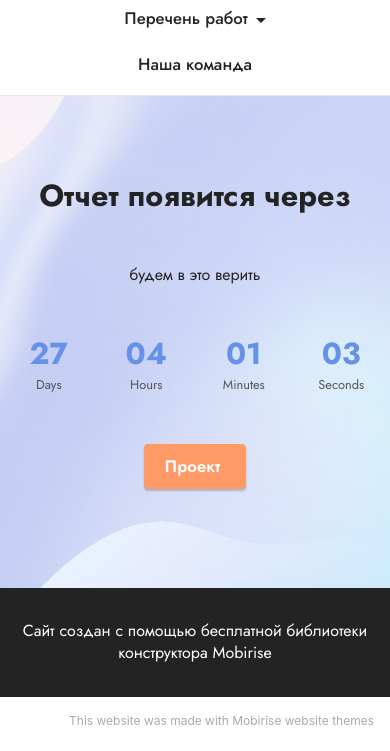
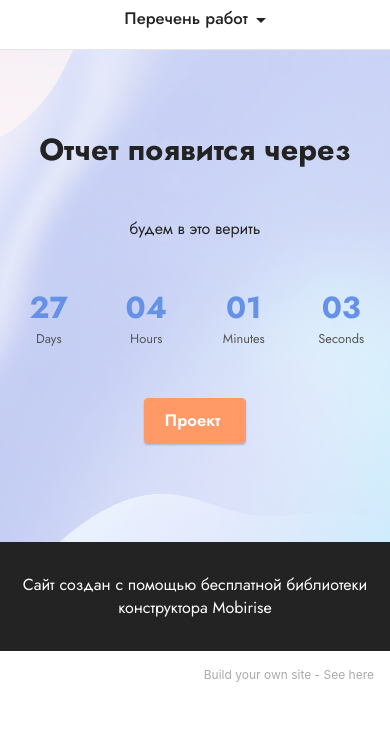
Before and after one commit to OculusDei/IT, a plain HTML site: page page3.html in a window 390 px wide. Both pictures are taken after a click on the button "Toggle navigation". Shown: the part 93-844 px from the top of the page. Drawn offline with Linux system fonts and the light colour scheme.

Commit message:
create github pages

```diff
--- a/index.html
+++ b/index.html
@@ -48,9 +48,7 @@
                 </div>
             </button>
             <div class="collapse navbar-collapse" id="navbarSupportedContent">
-                <ul class="navbar-nav nav-dropdown nav-right" data-app-modern-menu="true"><li class="nav-item dropdown"><a class="nav-link link text-black dropdown-toggle display-4" href="#" data-toggle="dropdown-submenu" aria-expanded="false">Перечень работ</a><div class="dropdown-menu"><a class="text-black dropdown-item text-primary display-4" href="page1.html">Лабораторная работа 1</a><a class="text-black dropdown-item text-primary display-4" href="page2.html" aria-expanded="false">Лабораторная работа 2</a><a class="text-black dropdown-item text-primary display-4" href="page3.html" aria-expanded="false">Лабораторная работа 3</a></div></li>
-                    <li class="nav-item"><a class="nav-link link text-black text-primary display-4" href="page4.html">
-                            Наша команда</a></li></ul>
+                <ul class="navbar-nav nav-dropdown nav-right" data-app-modern-menu="true"><li class="nav-item dropdown"><a class="nav-link link text-black dropdown-toggle display-4" href="#" data-toggle="dropdown-submenu" aria-expanded="false">Перечень работ</a><div class="dropdown-menu"><a class="text-black dropdown-item text-primary display-4" href="page1.html">Лабораторная работа 1</a><a class="text-black dropdown-item text-primary display-4" href="page2.html" aria-expanded="false">Лабораторная работа 2</a><a class="text-black dropdown-item text-primary display-4" href="page3.html" aria-expanded="false">Лабораторная работа 3</a></div></li></ul>
 
 
             </div>
@@ -92,7 +90,7 @@
             </div>
         </div>
     </div>
-</section><section style="background-color: #fff; font-family: -apple-system, BlinkMacSystemFont, 'Segoe UI', 'Roboto', 'Helvetica Neue', Arial, sans-serif; color:#aaa; font-size:12px; padding: 0; align-items: center; display: flex;"><a href="https://mobirise.site/n" style="flex: 1 1; height: 3rem; padding-left: 1rem;"></a><p style="flex: 0 0 auto; margin:0; padding-right:1rem;"><a href="https://mobirise.site/d" style="color:#aaa;">This site</a> was made with Mobirise</p></section><script src="assets/web/assets/jquery/jquery.min.js"></script>  <script src="assets/popper/popper.min.js"></script>  <script src="assets/tether/tether.min.js"></script>  <script src="assets/bootstrap/js/bootstrap.min.js"></script>  <script src="assets/smoothscroll/smooth-scroll.js"></script>  <script src="assets/parallax/jarallax.min.js"></script>  <script src="assets/dropdown/js/nav-dropdown.js"></script>  <script src="assets/dropdown/js/navbar-dropdown.js"></script>  <script src="assets/touchswipe/jquery.touch-swipe.min.js"></script>  <script src="assets/theme/js/script.js"></script>
+</section><section style="background-color: #fff; font-family: -apple-system, BlinkMacSystemFont, 'Segoe UI', 'Roboto', 'Helvetica Neue', Arial, sans-serif; color:#aaa; font-size:12px; padding: 0; align-items: center; display: flex;"><a href="https://mobirise.site/t" style="flex: 1 1; height: 3rem; padding-left: 1rem;"></a><p style="flex: 0 0 auto; margin:0; padding-right:1rem;">Web page was <a href="https://mobirise.site/g" style="color:#aaa;">designed</a> with Mobirise</p></section><script src="assets/web/assets/jquery/jquery.min.js"></script>  <script src="assets/popper/popper.min.js"></script>  <script src="assets/tether/tether.min.js"></script>  <script src="assets/bootstrap/js/bootstrap.min.js"></script>  <script src="assets/smoothscroll/smooth-scroll.js"></script>  <script src="assets/parallax/jarallax.min.js"></script>  <script src="assets/dropdown/js/nav-dropdown.js"></script>  <script src="assets/dropdown/js/navbar-dropdown.js"></script>  <script src="assets/touchswipe/jquery.touch-swipe.min.js"></script>  <script src="assets/theme/js/script.js"></script>
 
 
 </body>
--- a/page3.html
+++ b/page3.html
@@ -47,9 +47,7 @@
                 </div>
             </button>
             <div class="collapse navbar-collapse" id="navbarSupportedContent">
-                <ul class="navbar-nav nav-dropdown nav-right" data-app-modern-menu="true"><li class="nav-item dropdown"><a class="nav-link link text-black dropdown-toggle display-4" href="#" data-toggle="dropdown-submenu" aria-expanded="false">Перечень работ</a><div class="dropdown-menu"><a class="text-black dropdown-item text-primary display-4" href="page1.html">Лабораторная работа 1</a><a class="text-black dropdown-item text-primary display-4" href="page2.html" aria-expanded="false">Лабораторная работа 2</a><a class="text-black dropdown-item text-primary display-4" href="page3.html" aria-expanded="false">Лабораторная работа 3</a></div></li>
-                    <li class="nav-item"><a class="nav-link link text-black text-primary display-4" href="page4.html">
-                            Наша команда</a></li></ul>
+                <ul class="navbar-nav nav-dropdown nav-right" data-app-modern-menu="true"><li class="nav-item dropdown"><a class="nav-link link text-black dropdown-toggle display-4" href="#" data-toggle="dropdown-submenu" aria-expanded="false">Перечень работ</a><div class="dropdown-menu"><a class="text-black dropdown-item text-primary display-4" href="page1.html">Лабораторная работа 1</a><a class="text-black dropdown-item text-primary display-4" href="page2.html" aria-expanded="false">Лабораторная работа 2</a><a class="text-black dropdown-item text-primary display-4" href="page3.html" aria-expanded="false">Лабораторная работа 3</a></div></li></ul>
 
 
             </div>
@@ -98,7 +96,7 @@
             </div>
         </div>
     </div>
-</section><section style="background-color: #fff; font-family: -apple-system, BlinkMacSystemFont, 'Segoe UI', 'Roboto', 'Helvetica Neue', Arial, sans-serif; color:#aaa; font-size:12px; padding: 0; align-items: center; display: flex;"><a href="https://mobirise.site/p" style="flex: 1 1; height: 3rem; padding-left: 1rem;"></a><p style="flex: 0 0 auto; margin:0; padding-right:1rem;"><a href="https://mobirise.site/q" style="color:#aaa;">This website</a> was made with Mobirise website themes</p></section><script src="assets/web/assets/jquery/jquery.min.js"></script>  <script src="assets/popper/popper.min.js"></script>  <script src="assets/tether/tether.min.js"></script>  <script src="assets/bootstrap/js/bootstrap.min.js"></script>  <script src="assets/smoothscroll/smooth-scroll.js"></script>  <script src="assets/dropdown/js/nav-dropdown.js"></script>  <script src="assets/dropdown/js/navbar-dropdown.js"></script>  <script src="assets/touchswipe/jquery.touch-swipe.min.js"></script>  <script src="assets/countdown/jquery.countdown.min.js"></script>  <script src="assets/parallax/jarallax.min.js"></script>  <script src="assets/theme/js/script.js"></script>
+</section><section style="background-color: #fff; font-family: -apple-system, BlinkMacSystemFont, 'Segoe UI', 'Roboto', 'Helvetica Neue', Arial, sans-serif; color:#aaa; font-size:12px; padding: 0; align-items: center; display: flex;"><a href="https://mobirise.site/r" style="flex: 1 1; height: 3rem; padding-left: 1rem;"></a><p style="flex: 0 0 auto; margin:0; padding-right:1rem;">Build your own site - <a href="https://mobirise.site/v" style="color:#aaa;">See here</a></p></section><script src="assets/web/assets/jquery/jquery.min.js"></script>  <script src="assets/popper/popper.min.js"></script>  <script src="assets/tether/tether.min.js"></script>  <script src="assets/bootstrap/js/bootstrap.min.js"></script>  <script src="assets/smoothscroll/smooth-scroll.js"></script>  <script src="assets/dropdown/js/nav-dropdown.js"></script>  <script src="assets/dropdown/js/navbar-dropdown.js"></script>  <script src="assets/touchswipe/jquery.touch-swipe.min.js"></script>  <script src="assets/countdown/jquery.countdown.min.js"></script>  <script src="assets/parallax/jarallax.min.js"></script>  <script src="assets/theme/js/script.js"></script>
 
 
 </body>
```
Also changed, not shown: page1.html (+2 -4 lines), page2.html (+2 -4 lines), page4.html (+2 -4 lines), 1 other file.
